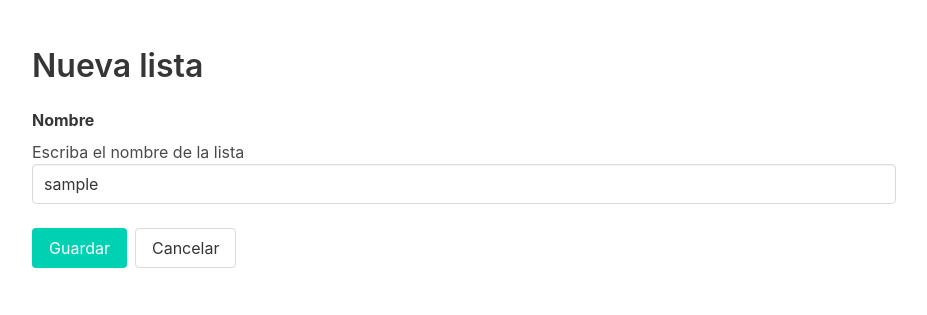
After one commit to m1lk4/todolist_app, a Flask app: a page that uses src/templates/edit.html in a window 1280 px wide. The commit adds this page. Shown: the top 315 px of the page, without its empty margins (176-1103 px from the left). Run offline with Flask 3, Linux system fonts and the light colour scheme; some libraries are stand-ins or nearby versions.

Commit message:
Renderizo edición de una lista

```diff
--- a/src/routes/list.py
+++ b/src/routes/list.py
@@ -27,3 +27,9 @@ def create():
     db.session.commit()
 
     return redirect("/lists")
+
+
+@list_blueprint.get("/<name>")
+def edit(name):
+    name = name
+    return render_template("edit.html", name=name)
--- /dev/null
+++ b/src/templates/edit.html
@@ -0,0 +1,28 @@
+{% extends "layout.html" %}
+
+{% block body %}
+<section class="section">
+  <h1 class="title">Nueva lista</h1>
+  <form method="post" action="{{ url_for('list.create') }}">
+    <div class="block">
+      <div class="field">
+        <label class="label" for="name">Nombre</label>
+        <p>Escriba el nombre de la lista</p>
+        <div class="control">
+          <input class="input" type="text" id="name" name="name" placeholder="Nombre" value="{{ name }}">
+        </div>
+      </div>
+    </div>
+    <div class="block">
+      <div class="buttons">
+        <button class="button is-primary" type="submit" href="{{ url_for('list.index') }}">
+          <span>Guardar</span>
+        </button>
+        <a class="button" href="{{ url_for('list.index') }}">
+          <span>Cancelar</span>
+        </a>
+      </div>
+    </div>
+  </form>
+</section>
+{% endblock %}
```
Also changed, not shown: src/templates/index.html (+7 -0 lines).
